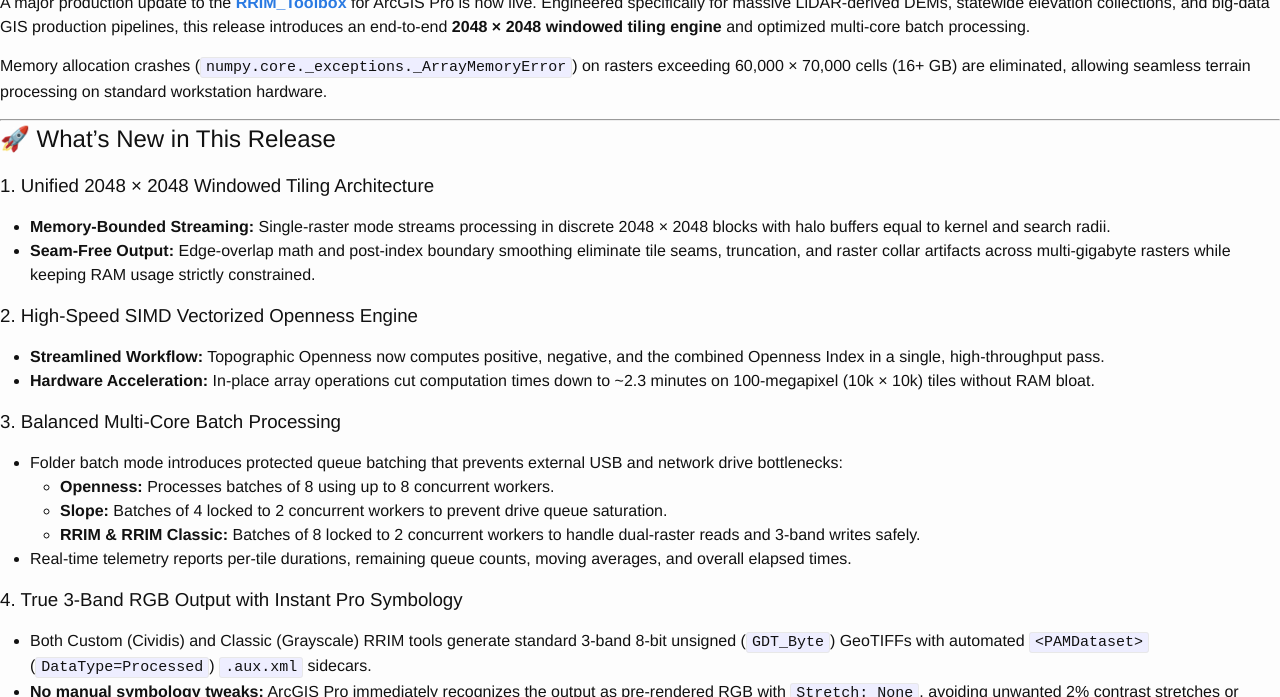
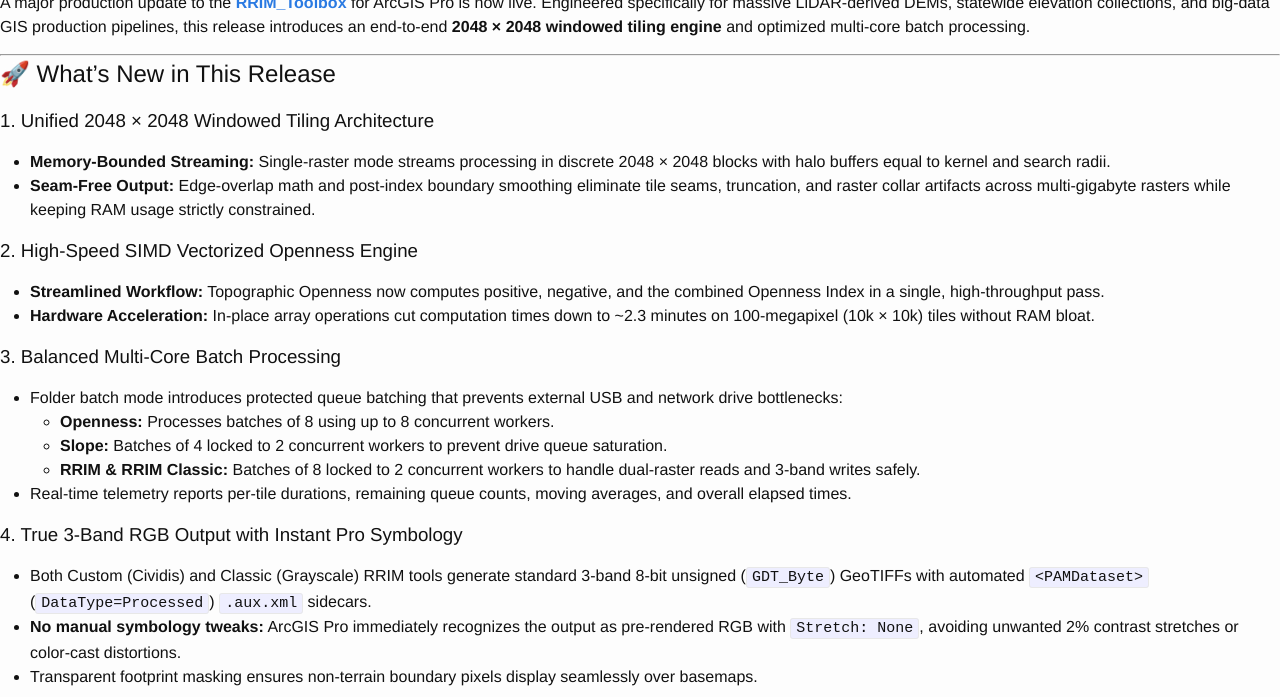
Before and after one commit to dthor/dthor.github.io, a Jekyll site: the page built from _posts/2026-9-17-RRIM-Toolbox-Tiling-Update-for-ArcGIS-Pro.md, in a window 1280 px wide and 900 px high, scrolled down 644 px, cut to the strip 203-900 px from the top of the window. Built offline with Jekyll 4.4.1, drawn with Linux system fonts in a browser that asks for light colours; nearby versions of some CDN libraries; some web fonts are replaced; our own code applies the rules of GitHub Pages for plain Markdown files.

Commit message:
Update 2026-9-17-RRIM-Toolbox-Tiling-Update-for-ArcGIS-Pro.md
cut line out

```diff
--- a/_posts/2026-9-17-RRIM-Toolbox-Tiling-Update-for-ArcGIS-Pro.md
+++ b/_posts/2026-9-17-RRIM-Toolbox-Tiling-Update-for-ArcGIS-Pro.md
@@ -8,8 +8,6 @@
 *Image 1. Red Relief Image Map of the Mississippi River and floodplain in Minnesota near Jacobson MN, southeast of Grand Rapids, MN.*
 
 A major production update to the **[RRIM_Toolbox](https://github.com/Darren-Thornbrugh/RRIM_Toolbox)** for ArcGIS Pro is now live. Engineered specifically for massive LiDAR-derived DEMs, statewide elevation collections, and big-data GIS production pipelines, this release introduces an end-to-end **2048 × 2048 windowed tiling engine** and optimized multi-core batch processing.
-
-Memory allocation crashes (`numpy.core._exceptions._ArrayMemoryError`) on rasters exceeding 60,000 × 70,000 cells (16+ GB) are eliminated, allowing seamless terrain processing on standard workstation hardware.
 
 ---
 
```
